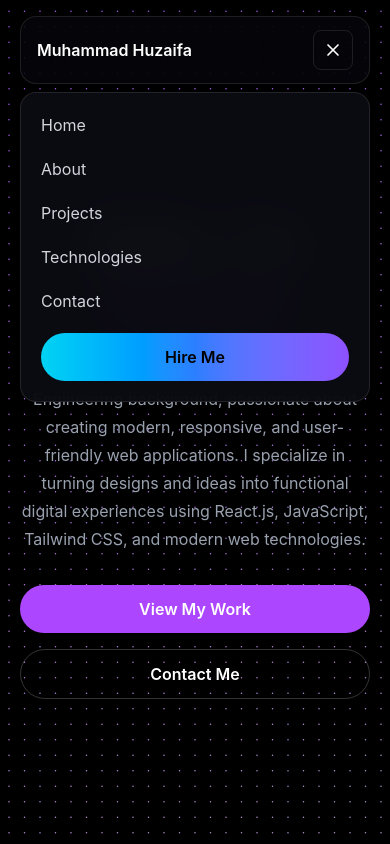
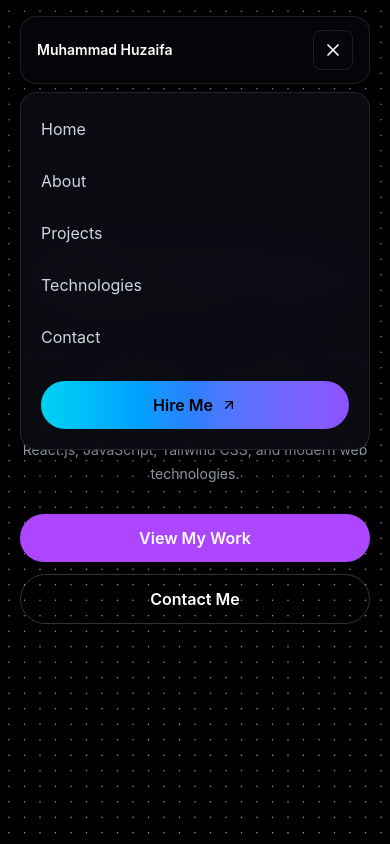
Before and after one commit to izafi/muhammad-huzaifa-portfolio, a React (Vite) app: page / in a window 390 px wide. Both pictures are taken after a click on the button "Toggle menu". Built offline with nearby package versions, Linux system fonts and the light colour scheme.

Commit message:
feat: enhance Hero and Navbar components with improved layout and responsiveness

```diff
--- a/src/components/Hero.jsx
+++ b/src/components/Hero.jsx
@@ -1,5 +1,4 @@
 import React from "react";
-
 import DotField from "./DotField";
 import CodePanel from "./CodePanel";
 
@@ -7,8 +6,8 @@
   return (
     <div className="relative min-h-screen overflow-hidden bg-black">
 
-      {/* Animated Background */}
-      <div className="absolute inset-0 z-0">
+      {/* Full Screen Animated Background */}
+      <div className="pointer-events-none absolute inset-0 z-0 h-full w-full">
         <DotField
           dotRadius={1.5}
           dotSpacing={14}
@@ -26,50 +25,181 @@
       </div>
 
       {/* Hero Content */}
-      <section className="relative z-10 flex min-h-screen items-center pt-8">
+      <section className="relative z-10 flex min-h-screen items-center">
 
-        <div className="mx-auto flex w-full max-w-7xl flex-col items-center justify-between gap-16 px-5 py-20 lg:flex-row lg:gap-10 lg:px-8">
+        <div
+          className="
+            mx-auto flex w-full max-w-7xl flex-col
+            items-center justify-center
+            gap-12
+            px-5 py-20
+
+            sm:px-6 sm:py-24
+
+            md:gap-14 md:px-8 md:py-24
+
+            lg:flex-row
+            lg:justify-between
+            lg:gap-10
+            lg:px-8
+            lg:py-30
+
+            xl:px-10
+          "
+        >
 
           {/* Left Content */}
-          <div className="w-full text-center lg:w-[55%] lg:text-left">
+          <div
+            className="
+              w-full
+              text-center
 
-            <p className="mb-4 font-mono text-sm uppercase tracking-[0.3em] text-purple-400">
+              md:max-w-3xl
+
+              lg:w-[55%]
+              lg:max-w-none
+              lg:text-left
+            "
+          >
+
+            {/* Role */}
+            <p
+              className="
+                mb-4
+                font-mono
+                text-xs
+                font-semibold
+                uppercase
+                tracking-[0.25em]
+                text-cyan-300
+
+                sm:text-sm
+                sm:tracking-[0.3em]
+              "
+            >
               Frontend Developer
             </p>
 
-            <h1 className="text-5xl font-bold leading-tight text-white sm:text-6xl lg:text-7xl">
+            {/* Heading */}
+            <h1
+              className="
+                text-4xl
+                font-bold
+                leading-tight
+                text-white
+
+                sm:text-5xl
+                md:text-6xl
+                lg:text-6xl
+                xl:text-7xl
+              "
+            >
               Hello, I'm{" "}
               <span className="text-purple-400">
                 Huzaifa
               </span>
             </h1>
 
-            <p className="mt-6 max-w-xl text-base leading-7 text-gray-400 sm:text-lg">
-              I’m a Frontend Developer with a Software Engineering background, passionate about creating modern, responsive, and user-friendly web applications. I specialize in turning designs and ideas into functional digital experiences using React.js, JavaScript, Tailwind CSS, and modern web technologies.
+            {/* Description */}
+            <p
+              className="
+                mx-auto
+                mt-5
+                max-w-xl
+                text-sm
+                leading-6
+                text-gray-400
+
+                sm:mt-6
+                sm:text-base
+                sm:leading-7
+
+                md:text-lg
+
+                lg:mx-0
+                lg:text-lg
+              "
+            >
+              I’m a Frontend Developer with a Software Engineering
+              background, passionate about creating modern, responsive,
+              and user-friendly web applications. I specialize in
+              turning designs and ideas into functional digital
+              experiences using React.js, JavaScript, Tailwind CSS,
+              and modern web technologies.
             </p>
 
             {/* Buttons */}
-            <div className="mt-8 flex flex-col justify-center gap-4 lg:justify-start lg:flex-row">
+            <div
+              className="
+                mt-7
+                flex
+                flex-col
+                items-center
+                justify-center
+                gap-3
 
-              <button className="rounded-full bg-purple-500 px-7 py-3 font-semibold text-white transition hover:bg-purple-600 cursor-pointer">
+                sm:mt-8
+                sm:flex-row
+
+                lg:justify-start
+              "
+            >
+              <button
+                className="
+                  w-full
+                  rounded-full
+                  bg-purple-500
+                  px-7
+                  py-3
+                  font-semibold
+                  text-white
+                  transition
+                  duration-300
+                  hover:bg-purple-600
+                  cursor-pointer
+
+                  sm:w-auto
+                "
+              >
                 View My Work
               </button>
 
-              <button className="rounded-full border border-white/20 px-7 py-3 font-semibold text-white transition cursor-pointer hover:bg-white/10">
+              <button
+                className="
+                  w-full
+                  rounded-full
+                  border
+                  border-white/20
+                  px-7
+                  py-3
+                  font-semibold
+                  text-white
+                  transition
+                  duration-300
+                  hover:bg-white/10
+                  cursor-pointer
+
+                  sm:w-auto
+                "
+              >
                 Contact Me
               </button>
-
             </div>
-
           </div>
 
-          {/* Right Code Panel */}
-          <div className="w-full lg:w-[45%] hidden lg:block">
+          {/* Code Panel */}
+          <div
+            className="
+              hidden
+              lg:block
+              lg:w-[45%]
+              xl:w-[45%]
+            "
+          >
             <CodePanel />
           </div>
 
         </div>
-
       </section>
     </div>
   );
--- a/src/components/Navbar.jsx
+++ b/src/components/Navbar.jsx
@@ -4,6 +4,7 @@
 
 const Navbar = () => {
   const [isOpen, setIsOpen] = useState(false);
+  const [hoveredLink, setHoveredLink] = useState(null);
 
   const navLinks = [
     { name: "Home", href: "#home" },
@@ -15,90 +16,302 @@
 
   return (
     <header className="fixed top-0 left-0 right-0 z-50">
-      <nav className="max-w-7xl mx-auto px-5 lg:px-8 pt-4">
-        <div className="h-[68px] px-4 md:px-6 flex items-center justify-between rounded-2xl border border-white/10 bg-[#07070c]/75 backdrop-blur-xl">
+      <nav className="mx-auto max-w-7xl px-5 pt-4 sm:px-6 lg:px-8">
 
-          {/* Logo */}
+        {/* ================= NAVBAR ================= */}
+        <div
+          className="
+            flex h-[68px] items-center justify-between
+            rounded-2xl
+            border border-white/10
+            bg-[#07070c]/75
+            px-4
+            backdrop-blur-xl
+            sm:px-5
+            md:px-6
+          "
+        >
+
+          {/* ================= LOGO ================= */}
           <a
             href="#home"
-            className="flex items-center gap-3"
             onClick={() => setIsOpen(false)}
+            className="
+              text-sm
+              font-semibold
+              text-white
+              transition-colors
+              duration-300
+              hover:text-purple-400
+
+              sm:text-base
+            "
           >
-            <span className="sm:block text-white font-semibold">
-              Muhammad Huzaifa
-            </span>
+            Muhammad Huzaifa
           </a>
 
-          {/* Desktop Navigation */}
-          <div className="hidden md:flex items-center gap-8">
-            {navLinks.map((link) => (
+
+          {/* ================= DESKTOP NAV ================= */}
+          <div className="hidden items-center gap-6 md:flex lg:gap-8">
+
+            {navLinks.map((link, index) => (
               <a
                 key={link.name}
                 href={link.href}
-                className="text-sm text-white hover:text-[#7C60FF] transition-colors duration-300"
+                onMouseEnter={() => setHoveredLink(index)}
+                onMouseLeave={() => setHoveredLink(null)}
+                className="
+                  relative
+                  py-2
+                  text-sm
+                  text-white
+                  transition-colors
+                  duration-300
+                  hover:text-purple-400
+                "
               >
                 {link.name}
+
+                {/* Animated Underline */}
+                <motion.span
+                  initial={{
+                    width: 0,
+                    left: "0%",
+                  }}
+                  animate={
+                    hoveredLink === index
+                      ? {
+                          width: "100%",
+                          left: "0%",
+                        }
+                      : {
+                          width: "0%",
+                          left: "100%",
+                        }
+                  }
+                  transition={{
+                    duration: 0.3,
+                    ease: "easeOut",
+                  }}
+                  className="
+                    absolute
+                    bottom-0
+                    h-[2px]
+                    rounded-full
+                    bg-purple-400
+                  "
+                />
               </a>
             ))}
+
           </div>
 
-          {/* Desktop CTA */}
+
+          {/* ================= DESKTOP HIRE BUTTON ================= */}
           <a
             href="#contact"
-            className="hidden sm:flex items-center gap-2 px-5 py-2.5 rounded-full
-            bg-gradient-to-r from-cyan-400 via-blue-500 to-violet-500
-            text-black text-sm font-semibold
-            hover:-translate-y-0.5 transition-transform duration-300"
+            className="
+              group
+              hidden
+              items-center
+              gap-2
+              rounded-full
+
+              bg-gradient-to-r
+              from-cyan-400
+              via-blue-500
+              to-violet-500
+
+              px-5
+              py-2.5
+
+              text-sm
+              font-semibold
+              text-black
+
+              transition-all
+              duration-300
+
+              hover:-translate-y-1
+              hover:shadow-[0_0_25px_rgba(139,92,246,0.45)]
+
+              active:translate-y-0
+
+              sm:flex
+            "
           >
             Hire Me
-            <ArrowUpRight size={15} />
+
+            <ArrowUpRight
+              size={15}
+              className="
+                transition-transform
+                duration-300
+                group-hover:translate-x-1
+                group-hover:-translate-y-1
+              "
+            />
           </a>
 
-          {/* Mobile Button */}
+
+          {/* ================= MOBILE MENU BUTTON ================= */}
           <button
             onClick={() => setIsOpen(!isOpen)}
-            className="md:hidden w-10 h-10 rounded-lg border border-white/10
-            flex items-center justify-center text-white"
+            aria-label="Toggle menu"
+            className="
+              flex
+              h-10
+              w-10
+              items-center
+              justify-center
+
+              rounded-lg
+              border border-white/10
+
+              text-white
+
+              transition-all
+              duration-300
+
+              hover:border-purple-400/50
+              hover:bg-purple-400/10
+              hover:text-purple-300
+
+              md:hidden
+            "
           >
             {isOpen ? <X size={20} /> : <Menu size={20} />}
           </button>
+
         </div>
 
-        {/* Mobile Menu */}
+
+        {/* ================= MOBILE MENU ================= */}
         <AnimatePresence>
           {isOpen && (
             <motion.div
-              initial={{ opacity: 0, y: -10 }}
-              animate={{ opacity: 1, y: 0 }}
-              exit={{ opacity: 0, y: -10 }}
-              className="md:hidden mt-2 p-5 rounded-2xl border border-white/10
-              bg-[#0b0b12]/95 backdrop-blur-xl"
+              initial={{
+                opacity: 0,
+                y: -15,
+                scale: 0.98,
+              }}
+              animate={{
+                opacity: 1,
+                y: 0,
+                scale: 1,
+              }}
+              exit={{
+                opacity: 0,
+                y: -15,
+                scale: 0.98,
+              }}
+              transition={{
+                duration: 0.25,
+                ease: "easeOut",
+              }}
+              className="
+                mt-2
+                rounded-2xl
+                border border-white/10
+                bg-[#0b0b12]/95
+                p-5
+                shadow-2xl
+                backdrop-blur-xl
+                md:hidden
+              "
             >
+
               <div className="flex flex-col gap-5">
+
                 {navLinks.map((link) => (
                   <a
                     key={link.name}
                     href={link.href}
                     onClick={() => setIsOpen(false)}
-                    className="text-gray-300 hover:text-white transition-colors"
+                    className="
+                      group
+                      relative
+                      w-fit
+                      py-1
+                      text-gray-300
+                      transition-colors
+                      duration-300
+                      hover:text-purple-400
+                    "
                   >
                     {link.name}
+
+                    {/* Mobile Underline */}
+                    <span
+                      className="
+                        absolute
+                        bottom-0
+                        left-0
+                        h-[1px]
+                        w-0
+                        bg-purple-400
+                        transition-all
+                        duration-300
+                        ease-out
+                        group-hover:w-full
+                      "
+                    />
                   </a>
                 ))}
 
+
+                {/* ================= MOBILE HIRE BUTTON ================= */}
                 <a
                   href="#contact"
                   onClick={() => setIsOpen(false)}
-                  className="text-center py-3 rounded-full
-                  bg-gradient-to-r from-cyan-400 via-blue-500 to-violet-500
-                  text-black font-semibold"
+                  className="
+                    group
+                    mt-2
+                    flex
+                    items-center
+                    justify-center
+                    gap-2
+
+                    rounded-full
+
+                    bg-gradient-to-r
+                    from-cyan-400
+                    via-blue-500
+                    to-violet-500
+
+                    py-3
+
+                    font-semibold
+                    text-black
+
+                    transition-all
+                    duration-300
+
+                    hover:-translate-y-1
+                    hover:shadow-[0_0_25px_rgba(139,92,246,0.45)]
+
+                    active:translate-y-0
+                  "
                 >
                   Hire Me
+
+                  <ArrowUpRight
+                    size={16}
+                    className="
+                      transition-transform
+                      duration-300
+                      group-hover:translate-x-1
+                      group-hover:-translate-y-1
+                    "
+                  />
                 </a>
+
               </div>
+
             </motion.div>
           )}
         </AnimatePresence>
+
       </nav>
     </header>
   );
```
